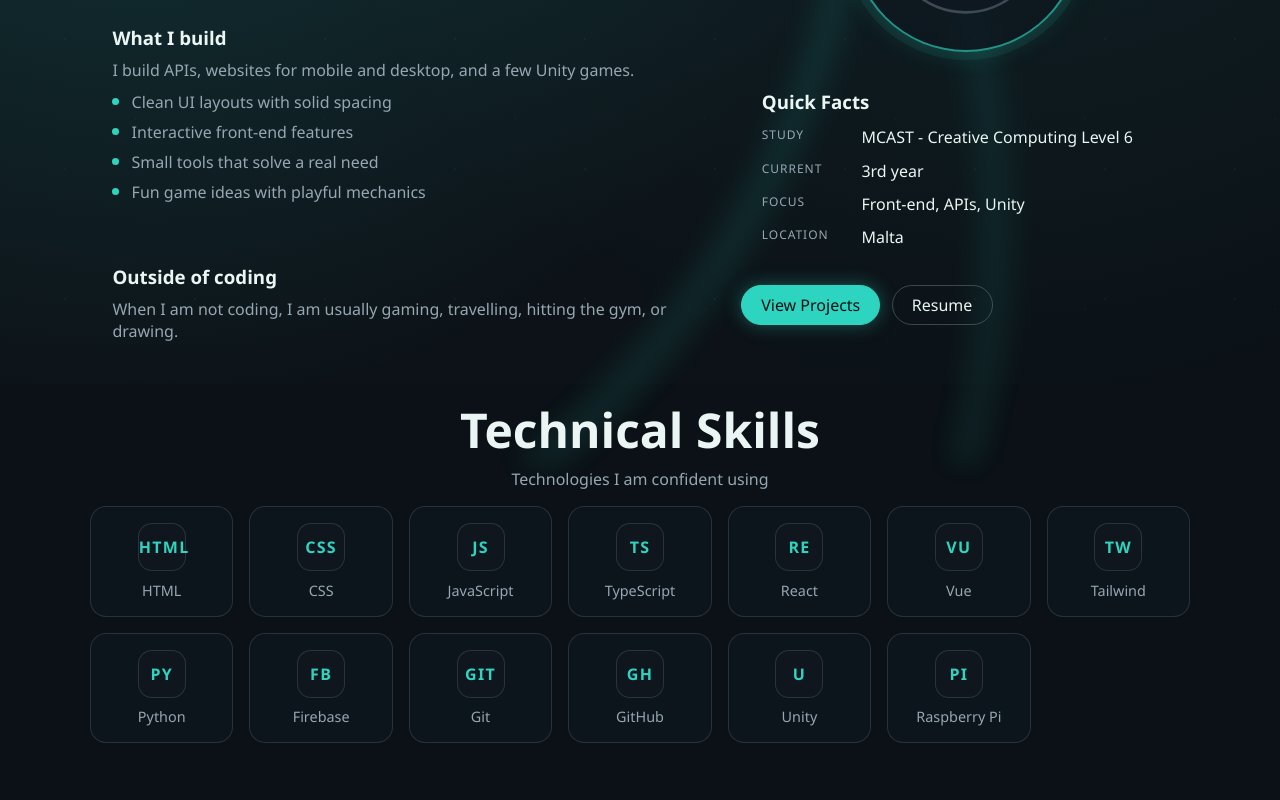
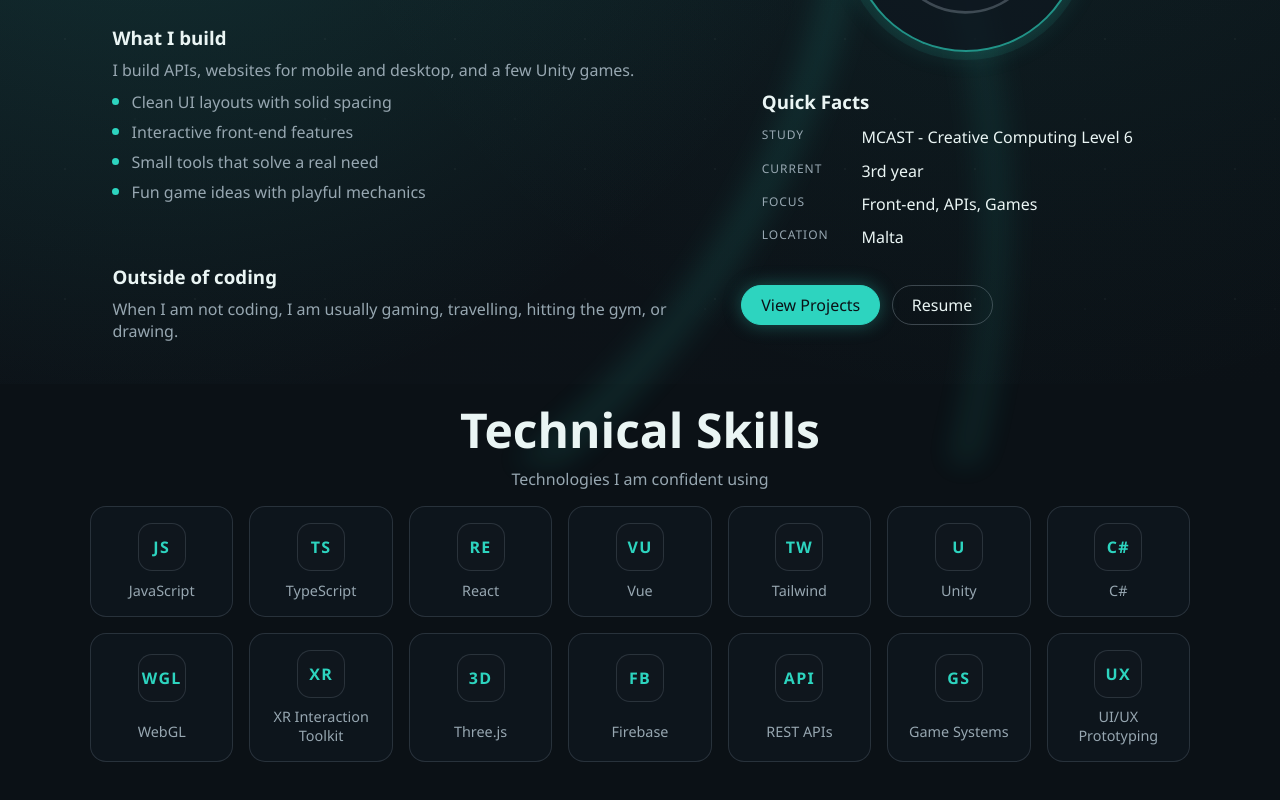
Before and after one commit to RodneyMcast/Portfolio, a React (Vite) app: page /about in a window 1280 px wide. Shown: the part 416-1216 px from the top of the page. Built offline with nearby package versions, Linux system fonts and the light colour scheme.

Commit message:
contact improve

```diff
--- a/src/components/about/ProfileBlock.tsx
+++ b/src/components/about/ProfileBlock.tsx
@@ -38,7 +38,7 @@ export const ProfileBlock = () => (
         </div>
         <div>
           <dt>Focus</dt>
-          <dd>Front-end, APIs, Unity</dd>
+          <dd>Front-end, APIs, Games</dd>
         </div>
         <div>
           <dt>Location</dt>
--- a/src/data/projects.json
+++ b/src/data/projects.json
@@ -77,8 +77,8 @@
   {
     "id": "komet-quest",
     "title": "Komet Quest",
-    "description": "Educational Unity WebGL prototype built for a June 2026 thesis, teaching browser navigation through guided digital tasks.",
-    "longDescription": "Komet Quest is a thesis project completed in June 2026: a Unity-based serious game and guided browser-training experience. Players learn to search, inspect pages, navigate browser states, use an in-game assistant, and complete structured digital tasks across multiple levels, with objectives, scoring, achievements, progression, and Firebase/WebGL telemetry supporting the learning flow.",
+    "description": "Unity WebGL serious game that simulates AI agentic browsers through interactive levels and guided digital tasks.",
+    "longDescription": "Agentic Browser Simulator is a Unity WebGL serious game built for a June 2026 thesis. It teaches users how AI-powered agentic browsers work through guided challenges such as research, form filling, and online assistance, while using missions, hints, feedback, progression, achievements, and analytics to highlight AI capabilities, limitations, risks, and responsible use.",
     "year": 2026,
     "category": "games",
     "techStack": ["Unity", "C#", "WebGL", "Firebase"],
--- a/src/features/contact/components/ContactForm.tsx
+++ b/src/features/contact/components/ContactForm.tsx
@@ -59,7 +59,7 @@ export const ContactForm = () => {
     // noValidate lets us control messages with Redux errors.
     <form className="contact-card" onSubmit={handleSubmit} noValidate>
       <h2>Send a message</h2>
-      <p className="contact-muted">Fill out the form and I will get back to you.</p>
+      <p className="contact-muted">Share the details and I will get back to you within 24-48 hours.</p>
       {status === 'failed' ? (
         <StatusBanner
           tone="error"
--- a/src/pages/AboutPage.tsx
+++ b/src/pages/AboutPage.tsx
@@ -6,19 +6,20 @@ import { SkillsGrid } from '../components/about/SkillsGrid';
 import type { Skill } from '../components/about/SkillTile';
 
 const skills: Skill[] = [
-  { name: 'HTML', iconText: 'HTML' },
-  { name: 'CSS', iconText: 'CSS' },
   { name: 'JavaScript', iconText: 'JS' },
   { name: 'TypeScript', iconText: 'TS' },
   { name: 'React', iconText: 'RE' },
   { name: 'Vue', iconText: 'VU' },
   { name: 'Tailwind', iconText: 'TW' },
-  { name: 'Python', iconText: 'PY' },
+  { name: 'Unity', iconText: 'U' },
+  { name: 'C#', iconText: 'C#' },
+  { name: 'WebGL', iconText: 'WGL' },
+  { name: 'XR Interaction Toolkit', iconText: 'XR' },
+  { name: 'Three.js', iconText: '3D' },
   { name: 'Firebase', iconText: 'FB' },
-  { name: 'Git', iconText: 'GIT' },
-  { name: 'GitHub', iconText: 'GH' },
-  { name: 'Unity', iconText: 'U' },
-  { name: 'Raspberry Pi', iconText: 'PI' },
+  { name: 'REST APIs', iconText: 'API' },
+  { name: 'Game Systems', iconText: 'GS' },
+  { name: 'UI/UX Prototyping', iconText: 'UX' },
 ];
 
 export const AboutPage = () => (
--- a/src/pages/ContactPage.tsx
+++ b/src/pages/ContactPage.tsx
@@ -6,7 +6,7 @@ export const ContactPage = () => (
     <header className="contact-hero">
       <span className="eyebrow">Contact</span>
       <h1>Contact</h1>
-      <p>Send me a message and I will get back to you.</p>
+      <p>Send me a message about a project, opportunity, or idea. I usually reply within 24-48 hours.</p>
     </header>
     <div className="contact-info">
       <div className="contact-info-item">
```
